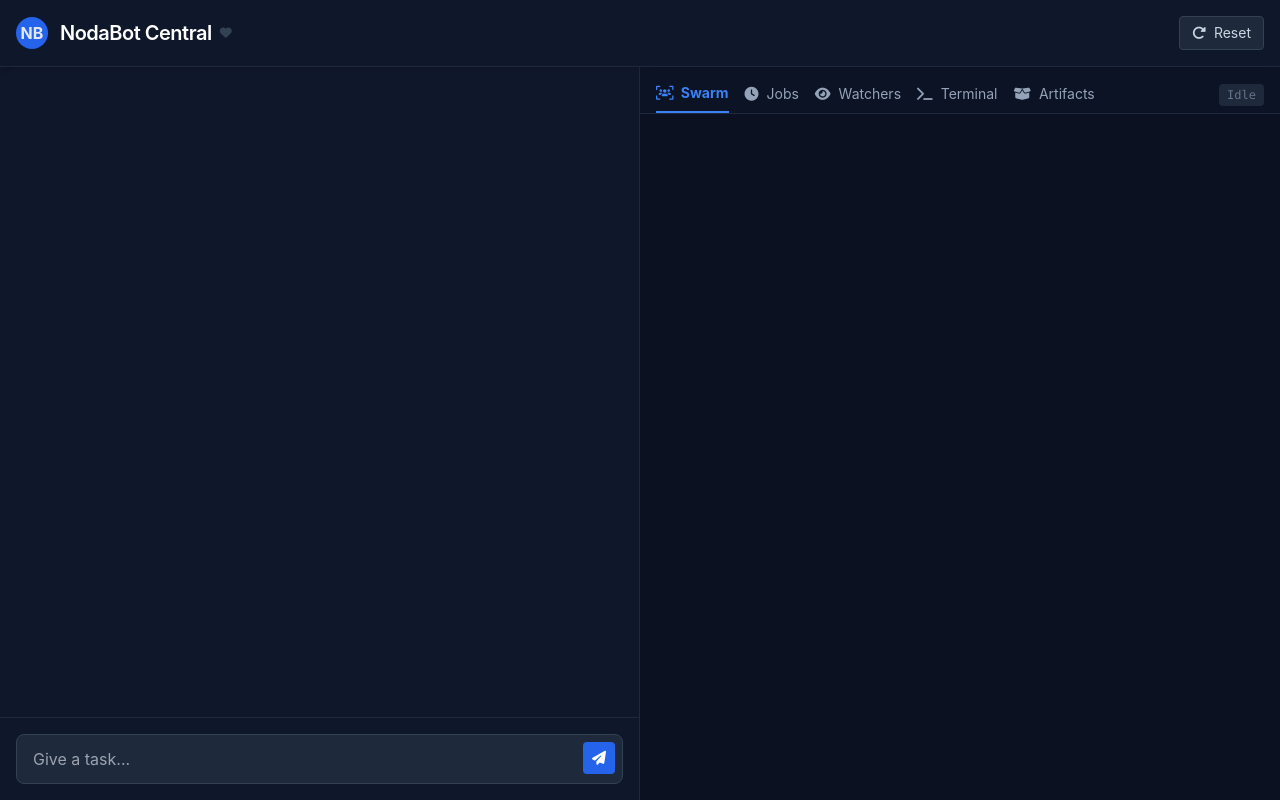
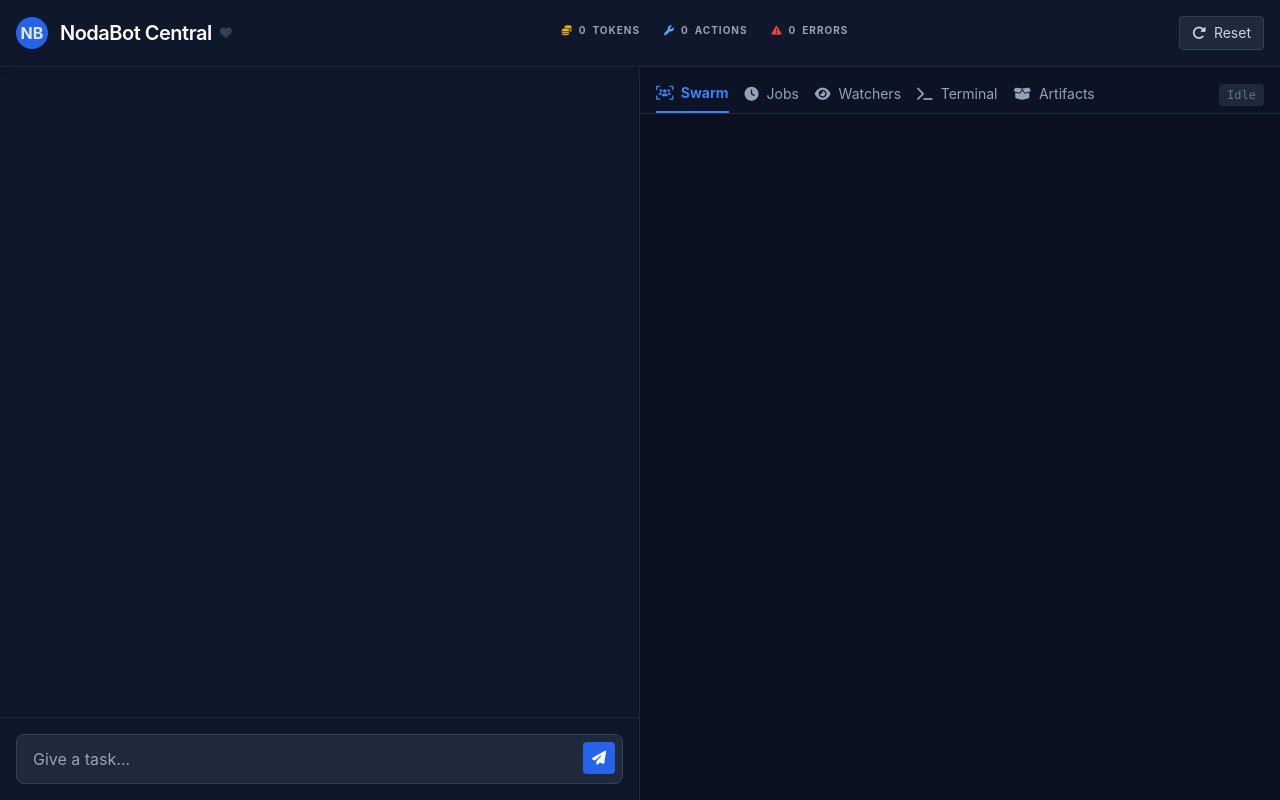
Before and after one commit to motexture42/nodabot, a Flask app: page / in a window 1280 px wide. Run offline with Flask 3, Linux system fonts and the light colour scheme; some libraries are stand-ins or nearby versions.

Commit message:
feat: redesign UI with modern chat bubbles, new header, and metrics tracking

```diff
--- a/app.py
+++ b/app.py
@@ -88,6 +88,11 @@ def handle_connect():
         "mission": main_agent.current_mission,
         "next_step": main_agent.next_planned_step
     })
+    socketio.emit('metrics_update', {
+        "tokens": main_agent.session_tokens,
+        "actions": main_agent.total_actions,
+        "errors": main_agent.total_errors
+    })
 
     scheduler = main_agent.tool_map.get("manage_jobs")
     if scheduler:
--- a/templates/index.html
+++ b/templates/index.html
@@ -56,12 +56,19 @@
         </div>
 
         <!-- Mission Board -->
-        <div id="mission-board" class="hidden flex-1 mx-10 bg-slate-800/50 border border-slate-700 rounded-lg px-4 py-2 flex items-center gap-4 animate-fadeIn">
-            <div class="shrink-0 text-[10px] uppercase font-bold text-blue-400 tracking-tighter">Active Mission</div>
-            <div id="mission-text" class="text-sm font-medium text-slate-200 truncate flex-1 italic">None</div>
-            <div class="h-4 w-[1px] bg-slate-700"></div>
-            <div class="shrink-0 text-[10px] uppercase font-bold text-emerald-400 tracking-tighter">Next Action</div>
-            <div id="next-step-text" class="text-xs text-slate-400 truncate flex-1">Awaiting input...</div>
+        <div class="flex-1 flex flex-col mx-8">
+            <div class="flex items-center justify-center gap-6 text-[10px] text-slate-400 uppercase tracking-widest font-bold mb-1.5 transition-all">
+                <div class="flex items-center gap-1.5" title="Total Tokens Used"><i class="fa-solid fa-coins text-yellow-500"></i> <span id="metric-tokens">0</span> TOKENS</div>
+                <div class="flex items-center gap-1.5" title="Tool Actions Made"><i class="fa-solid fa-wrench text-blue-400"></i> <span id="metric-actions">0</span> ACTIONS</div>
+                <div class="flex items-center gap-1.5" title="Errors Encountered"><i class="fa-solid fa-triangle-exclamation text-red-500"></i> <span id="metric-errors">0</span> ERRORS</div>
+            </div>
+            <div id="mission-board" class="hidden bg-slate-800/80 border border-slate-700/80 rounded-md px-4 py-1.5 flex items-center justify-center gap-4 shadow-inner">
+                <div class="shrink-0 text-[10px] uppercase font-bold text-blue-400 tracking-tighter flex items-center gap-1.5"><i class="fa-solid fa-bullseye"></i> Mission</div>
+                <div id="mission-text" class="text-xs font-medium text-slate-200 truncate max-w-xs italic">None</div>
+                <div class="h-3 w-[1px] bg-slate-600"></div>
+                <div class="shrink-0 text-[10px] uppercase font-bold text-emerald-400 tracking-tighter flex items-center gap-1.5"><i class="fa-solid fa-shoe-prints"></i> Task</div>
+                <div id="next-step-text" class="text-[11px] text-slate-300 truncate max-w-sm">Awaiting input...</div>
+            </div>
         </div>
 
         <div class="flex items-center gap-4 text-sm text-slate-400">
@@ -191,10 +198,10 @@
             }
 
             div.innerHTML = `
-                <div class="w-8 h-8 rounded bg-slate-700 flex items-center justify-center shrink-0 font-bold text-xs text-slate-400">NB</div>
-                <div class="bg-slate-800/50 p-3 rounded-lg rounded-tl-none border border-slate-700/50 flex items-center gap-3">
+                <div class="w-8 h-8 rounded-full shadow-md bg-slate-700 flex items-center justify-center shrink-0 font-bold text-[10px] text-slate-400 mt-1 border border-white/5">NB</div>
+                <div class="bg-slate-800/80 p-3 rounded-2xl rounded-tl-sm border border-slate-700 shadow-sm flex items-center gap-3">
                     <i class="fa-solid ${icon}"></i>
-                    <span class="text-xs italic text-slate-400 font-mono">${text}</span>
+                    <span class="text-xs italic text-slate-300 font-mono">${text}</span>
                 </div>
             `;
             chatBox.appendChild(div);
@@ -275,9 +282,9 @@
             const avatarIcon = isUser ? 'U' : 'NB';
 
             div.innerHTML = `
-                <div class="w-8 h-8 rounded ${avatarColor} flex items-center justify-center shrink-0 font-bold">${avatarIcon}</div>
-                <div class="p-4 rounded-lg shadow-md border max-w-[85%] ${isUser ? 'bg-blue-900/20' : 'bg-slate-800'}">
-                    <div class="markdown-content text-slate-200 text-sm">${isUser ? escapeHTML(cleanedContent) : marked.parse(cleanedContent)}</div>
+                <div class="w-8 h-8 rounded-full shadow-md ${avatarColor} flex items-center justify-center shrink-0 font-bold text-white text-xs mt-1 border border-white/10">${avatarIcon}</div>
+                <div class="p-4 rounded-2xl shadow-sm ${isUser ? 'rounded-tr-sm bg-blue-600 text-white' : 'rounded-tl-sm bg-slate-800 border border-slate-700'} max-w-[85%]">
+                    <div class="markdown-content text-sm leading-relaxed ${isUser ? 'text-white' : 'text-slate-200'}">${isUser ? escapeHTML(cleanedContent) : marked.parse(cleanedContent)}</div>
                 </div>
             `;
             chatBox.appendChild(div);
@@ -425,6 +432,16 @@
             }
         });
 
+        socket.on('metrics_update', data => {
+            document.getElementById('metric-tokens').innerText = data.tokens.toLocaleString();
+            document.getElementById('metric-actions').innerText = data.actions.toLocaleString();
+            document.getElementById('metric-errors').innerText = data.errors.toLocaleString();
+
+            if (data.errors > 0) {
+                document.getElementById('metric-errors').classList.add('text-red-400');
+            }
+        });
+
         socket.on('jobs_update', data => {
             jobsBox.innerHTML = '';
             const jobs = data.jobs || {};
@@ -540,6 +557,11 @@
                 missionBoard.classList.add('hidden');
                 removeStatusBubble();
                 turnCounter.innerText = "Idle";
+
+                document.getElementById('metric-tokens').innerText = '0';
+                document.getElementById('metric-actions').innerText = '0';
+                document.getElementById('metric-errors').innerText = '0';
+                document.getElementById('metric-errors').classList.remove('text-red-400');
             }
         });
 
```
Also changed, not shown: core/agent.py (+27 -3 lines).
